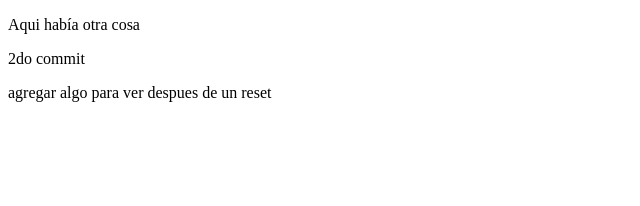
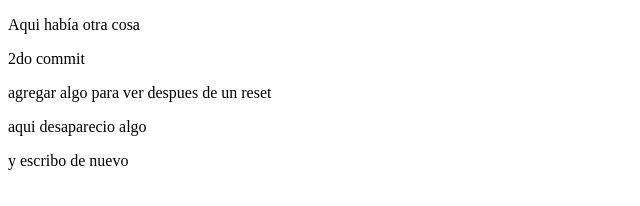
Before and after one commit to MaguiBrollo/ADA_practicando_git, a plain HTML site: page index.html in a window 1280 px wide. Shown: the whole page, without its empty margins (0-640 px from the left). Drawn offline with Linux system fonts and the light colour scheme.

Commit message:
pasa al repo local  de nuevo

```diff
--- a/index.html
+++ b/index.html
@@ -10,6 +10,8 @@
         <p>Aqui había otra cosa</p>
         <p> 2do commit </p>
         <p>agregar algo para ver despues de un reset</p>
+        <p>aqui desaparecio algo</p>
+        <p>y escribo de nuevo</p>
     </main>
 </body>
 </html>
```
Also changed, not shown: agrego.html (+2 -0 lines).
